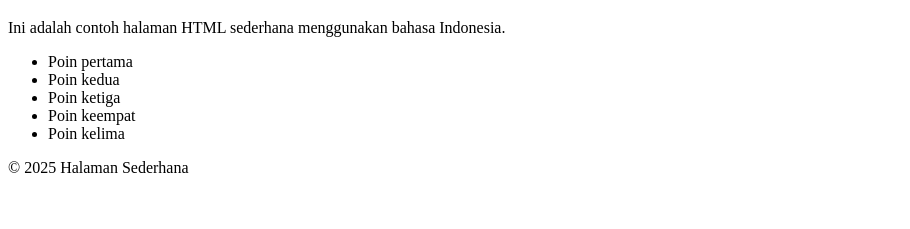
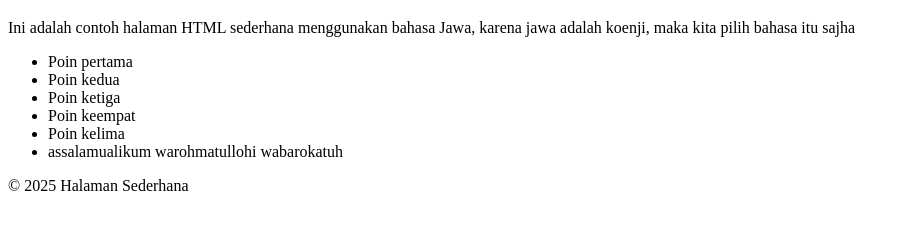
Before and after one commit to theahmadjihad/UjiCobaGit, a plain HTML site: page index.html in a window 1280 px wide. Shown: the part 61-290 px from the top of the page, without its empty margins (0-910 px from the left). Drawn offline with Linux system fonts and the light colour scheme.

Commit message:
menambahkan koenjie dan salam islami

```diff
--- a/index.html
+++ b/index.html
@@ -10,13 +10,15 @@
         <h1>Selamat Datang di Halaman Saya</h1>
     </header>
     <main>
-        <p>Ini adalah contoh halaman HTML sederhana menggunakan bahasa Indonesia.</p>
+        <p>Ini adalah contoh halaman HTML sederhana menggunakan bahasa Jawa, karena jawa adalah koenji,
+            maka kita pilih bahasa itu sajha</p>
         <ul>
             <li>Poin pertama</li>
             <li>Poin kedua</li>
             <li>Poin ketiga</li>
             <li>Poin keempat</li>
             <li>Poin kelima</li>
+            <li>assalamualikum warohmatullohi wabarokatuh</li>
         </ul>
     </main>
     <footer>
```
